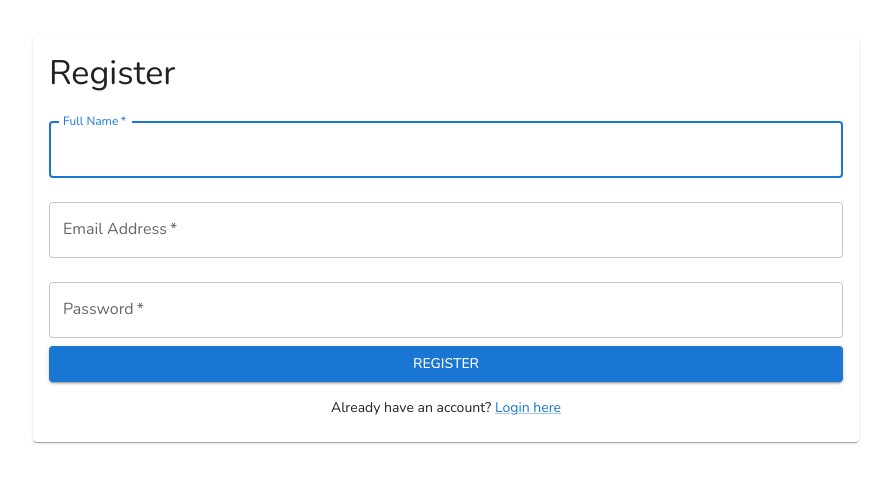
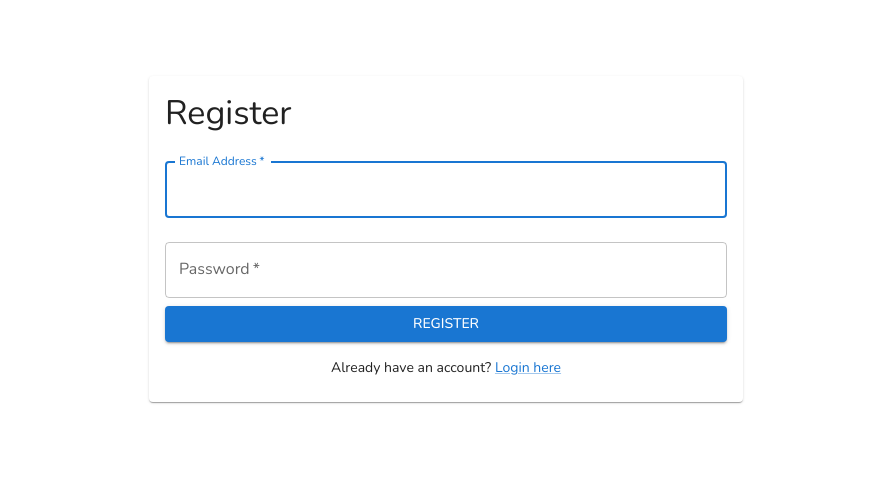
Before and after one commit to ngccminhaht/chat2, a Next.js app in the folder frontend/: page /register in a window 1280 px wide. Shown: the part 161-644 px from the top of the page, without its empty margins (194-1085 px from the left). Built offline with nearby package versions, Linux system fonts and the light colour scheme; what @mui/material-nextjs would draw is missing.

Commit message:
fix(frontend): remove unused name field from RegisterForm

```diff
--- a/frontend/features/auth/components/RegisterForm.tsx
+++ b/frontend/features/auth/components/RegisterForm.tsx
@@ -78,22 +78,11 @@ export function RegisterForm() {
               margin="normal"
               required
               fullWidth
-              id="name"
-              label="Full Name"
-              name="name"
-              autoComplete="name"
-              autoFocus
-              value={name}
-              onChange={(e) => setName(e.target.value)}
-            />
-            <TextField
-              margin="normal"
-              required
-              fullWidth
               id="email"
               label="Email Address"
               name="email"
               autoComplete="email"
+              autoFocus
               value={email}
               onChange={(e) => setEmail(e.target.value)}
             />
```
